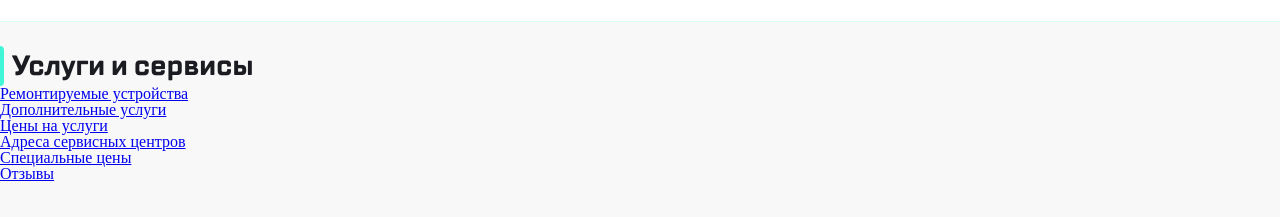
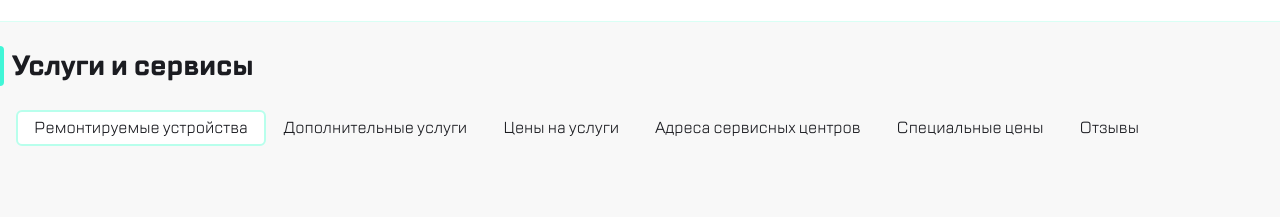
Before and after one commit to PolinaPendyukhova/CPS, a plain HTML site: page index.html in a window 1280 px wide. Shown: the part 79-296 px from the top of the page. Drawn offline with Linux system fonts and the light colour scheme.

Commit message:
navigation styles

```diff
--- a/main.css
+++ b/main.css
@@ -2,6 +2,7 @@
   display: flex;
   flex-direction: column;
   height: 100vh;
+  overflow-x: hidden;
 }
 
 .header {
@@ -96,3 +97,57 @@
   border-top-right-radius: 5px;
   border-bottom-right-radius: 5px;
 }
+
+.navigation {
+  padding-top: 24px;
+  padding-bottom: 24px;
+  padding-left: 16px;
+  padding-right: 16px;
+  overflow-x: scroll;
+}
+
+.menu {
+  display: flex;
+}
+
+/* хром, сафари */
+.navigation::-webkit-scrollbar {
+  width: 0;
+}
+
+/* ie 10+ */
+.navigation {
+  -ms-overflow-style: none;
+}
+
+.menu__item {
+  font-family: "TT Lakes";
+  font-size: 16px;
+  white-space: nowrap;
+  border: 2px solid transparent;
+}
+
+.menu__link {
+  padding: 8px 16px;
+  text-decoration: none;
+  display: block;
+  color: #1b1c21;
+}
+
+.menu__item--active:active {
+  background: #ffffff;
+  border: 2px solid #b8ffec;
+  border-radius: 6px;
+}
+
+.menu__item--active:hover {
+  background: #ffffff;
+  border: 2px solid #b8ffec;
+  border-radius: 6px;
+}
+
+.menu__item--permanent-active {
+  background: #ffffff;
+  border: 2px solid #b8ffec;
+  border-radius: 6px;
+}
```
